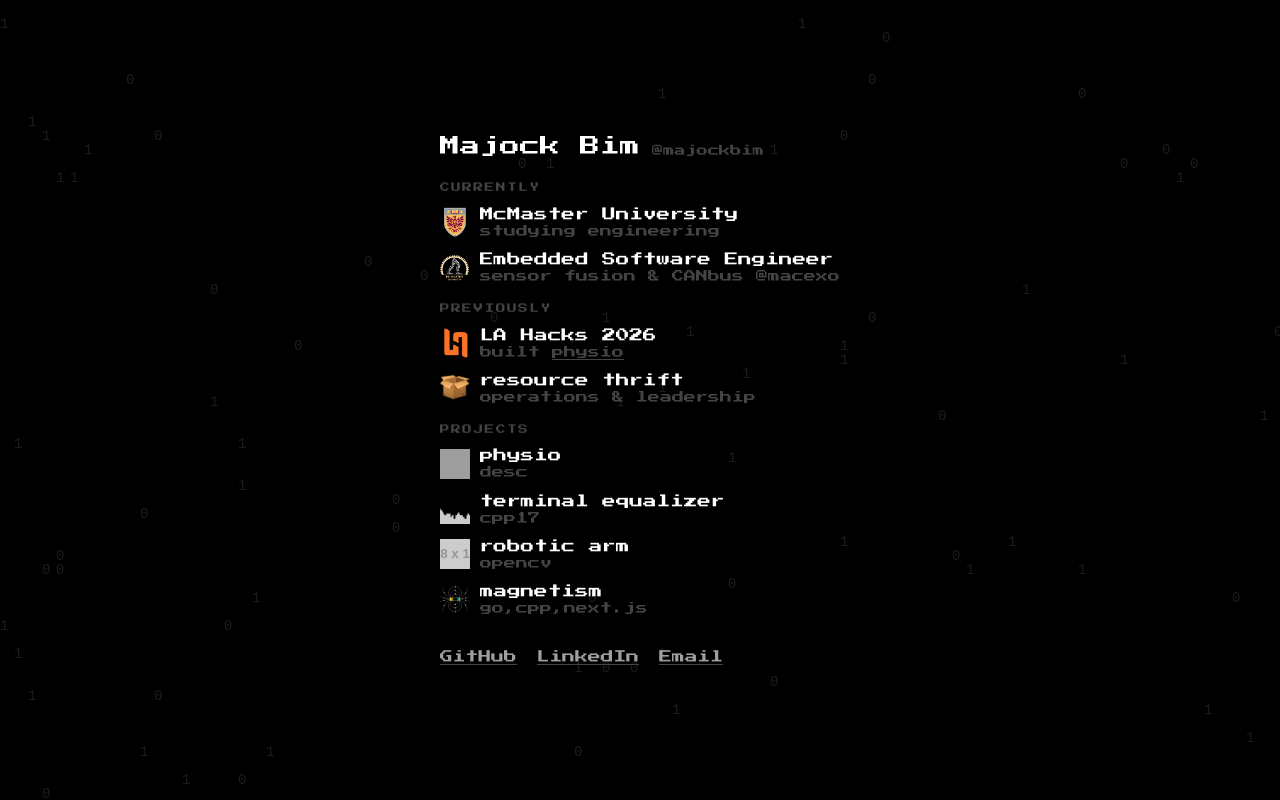
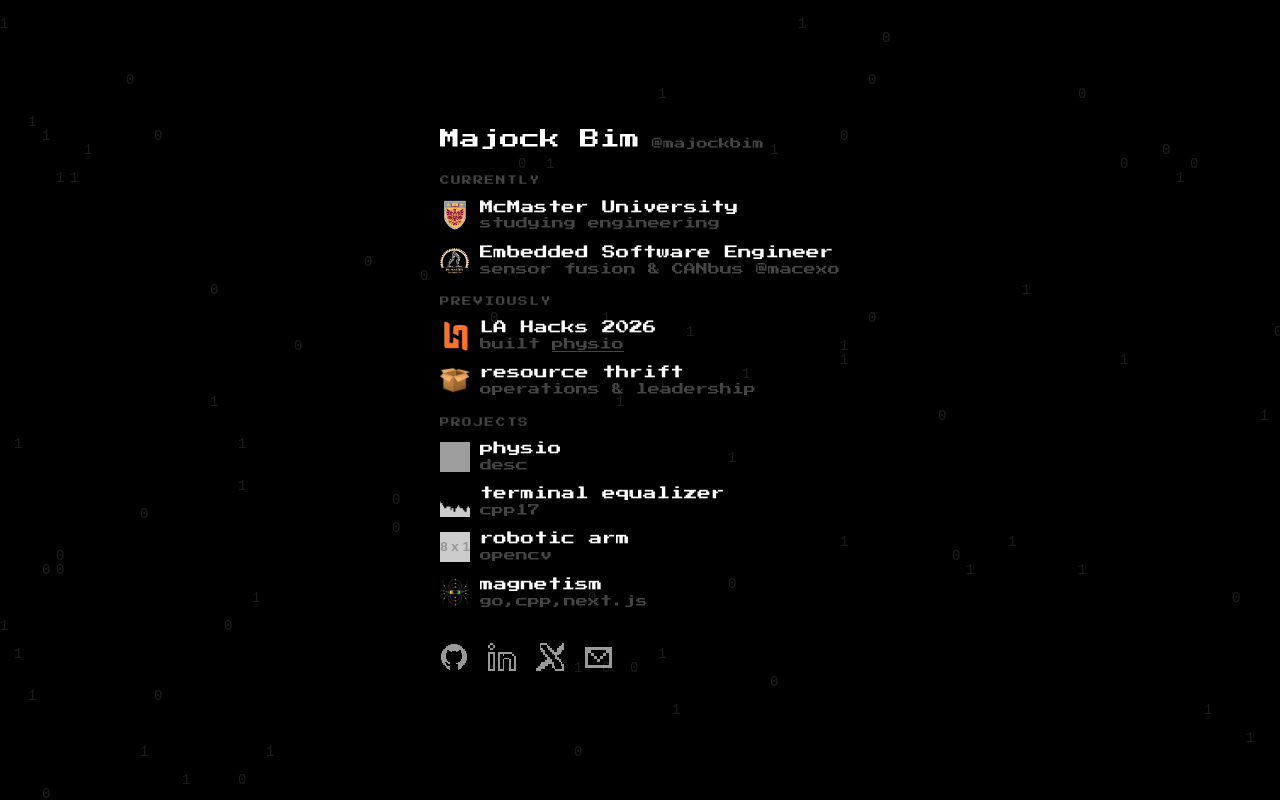
Before and after one commit to majockbim/port-v2, a plain HTML site: page index.html in a window 1280 px wide. Drawn offline with Linux system fonts and the light colour scheme; grey boxes are pictures that could not be loaded; placeholder pictures from the web are drawn by us; a web font is replaced by a local one.

Commit message:
update links below

```diff
--- a/index.html
+++ b/index.html
@@ -133,18 +133,19 @@
             margin-top: 35px;
             display: flex;
             gap: 20px;
+            align-items: center;
         }
 
-        nav a {
-            color: var(--text);
-            text-decoration: none;
-            font-size: 0.8rem;
-            border-bottom: 1px solid var(--accent);
+        .nav-icon {
+            width: 28px;
+            height: 28px;
+            image-rendering: pixelated;
+            opacity: 0.6;
+            transition: opacity 0.15s;
         }
 
-        nav a:hover {
-            color: var(--highlight);
-            border-bottom-color: var(--highlight);
+        .nav-icon:hover {
+            opacity: 1;
         }
     </style>
 </head>
@@ -226,9 +227,18 @@
     </section>
 
     <nav>
-        <a href="https://github.com/majockbim">GitHub</a>
-        <a href="#">LinkedIn</a>
-        <a href="#">Email</a>
+        <a href="https://github.com/majockbim" target="_blank">
+            <img src="assets/git.png" class="nav-icon" alt="GitHub">
+        </a>
+        <a href="https://www.linkedin.com/in/majockbim/" target="_blank">
+            <img src="assets/in.png" class="nav-icon" alt="LinkedIn">
+        </a>
+        <a href="https://x.com/majockbim" target="_blank">
+            <img src="assets/X.png" class="nav-icon" alt="X">
+        </a>
+        <a href="mailto:your@email.com" target="_blank">
+            <img src="assets/mail.png" class="nav-icon" alt="Email">
+        </a>
     </nav>
 </div>
 
```
Also changed, not shown: assets/X.png (added), assets/git.png (added), assets/in.png (added), assets/mail.png (added).
